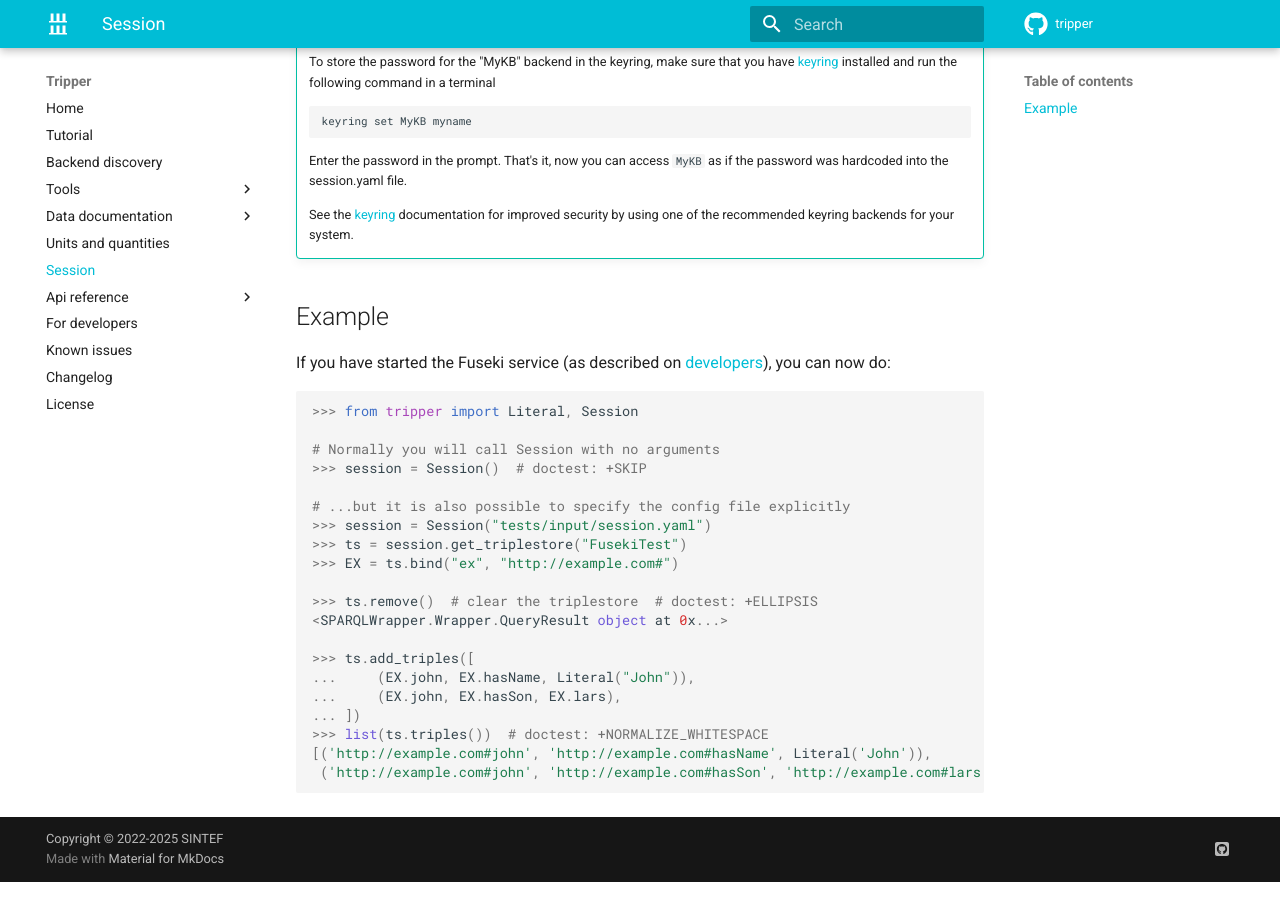
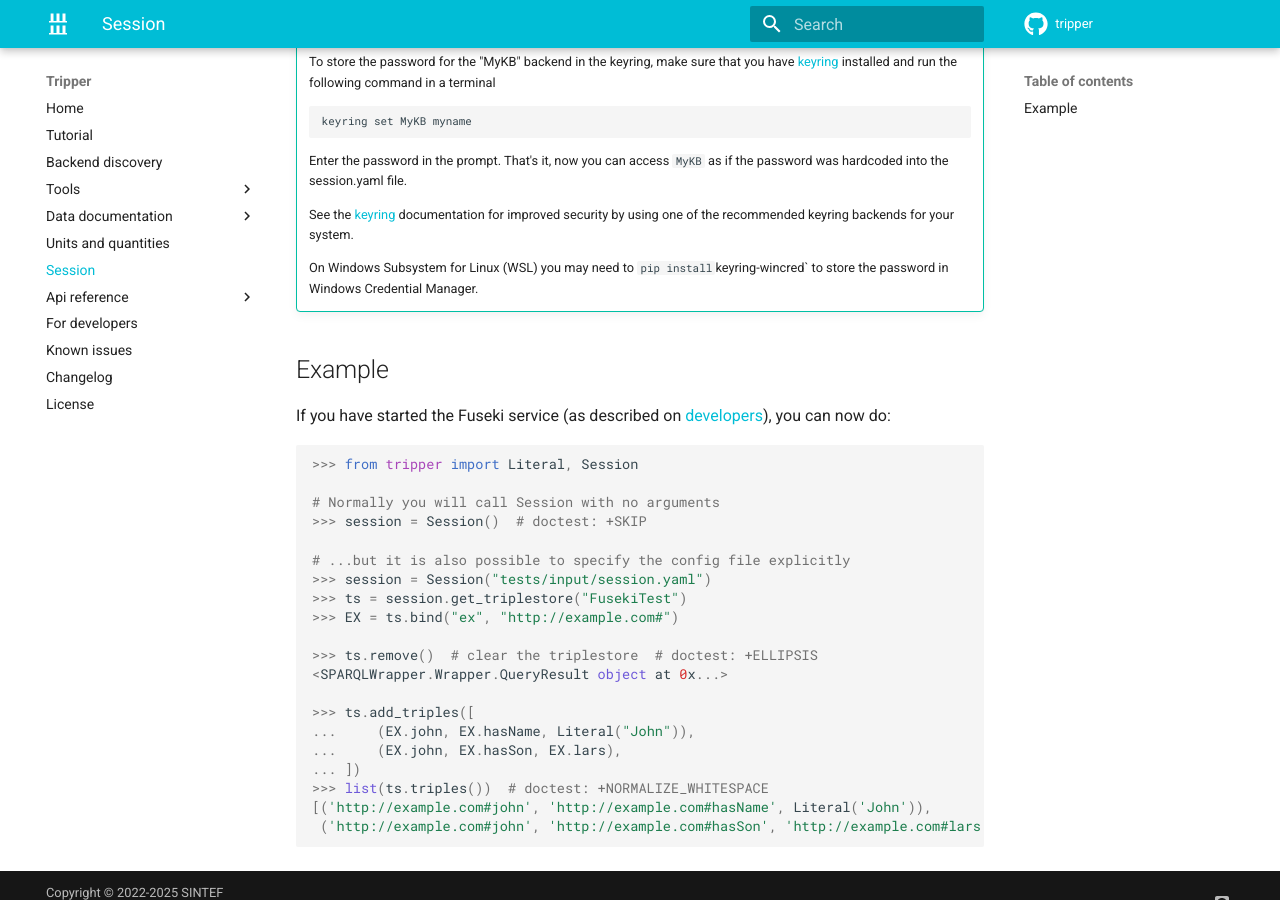
Before and after one commit to EMMC-ASBL/tripper, an MkDocs documentation site: the page built from docs/session.md, in a window 1280 px wide and 900 px high, scrolled down 1366 px. Built offline with MkDocs 1.6.1 and Material for MkDocs 9.7.7, drawn with Linux system fonts in a browser that asks for light colours; comment, search, counter and statistics services are not loaded; the version menu is left out.

Commit message:
Added comment about keyring on WSL

```diff
--- a/docs/session.md
+++ b/docs/session.md
@@ -75,6 +75,11 @@ value is replaced with the password looked up using the [keyring] library.
     See the [keyring] documentation for improved security by using one of
     the recommended keyring backends for your system.
 
+    On Windows Subsystem for Linux (WSL) you may need to
+    `pip install `keyring-wincred` to store the password in Windows Credential
+    Manager.
+
+
 
 Example
 -------
```
